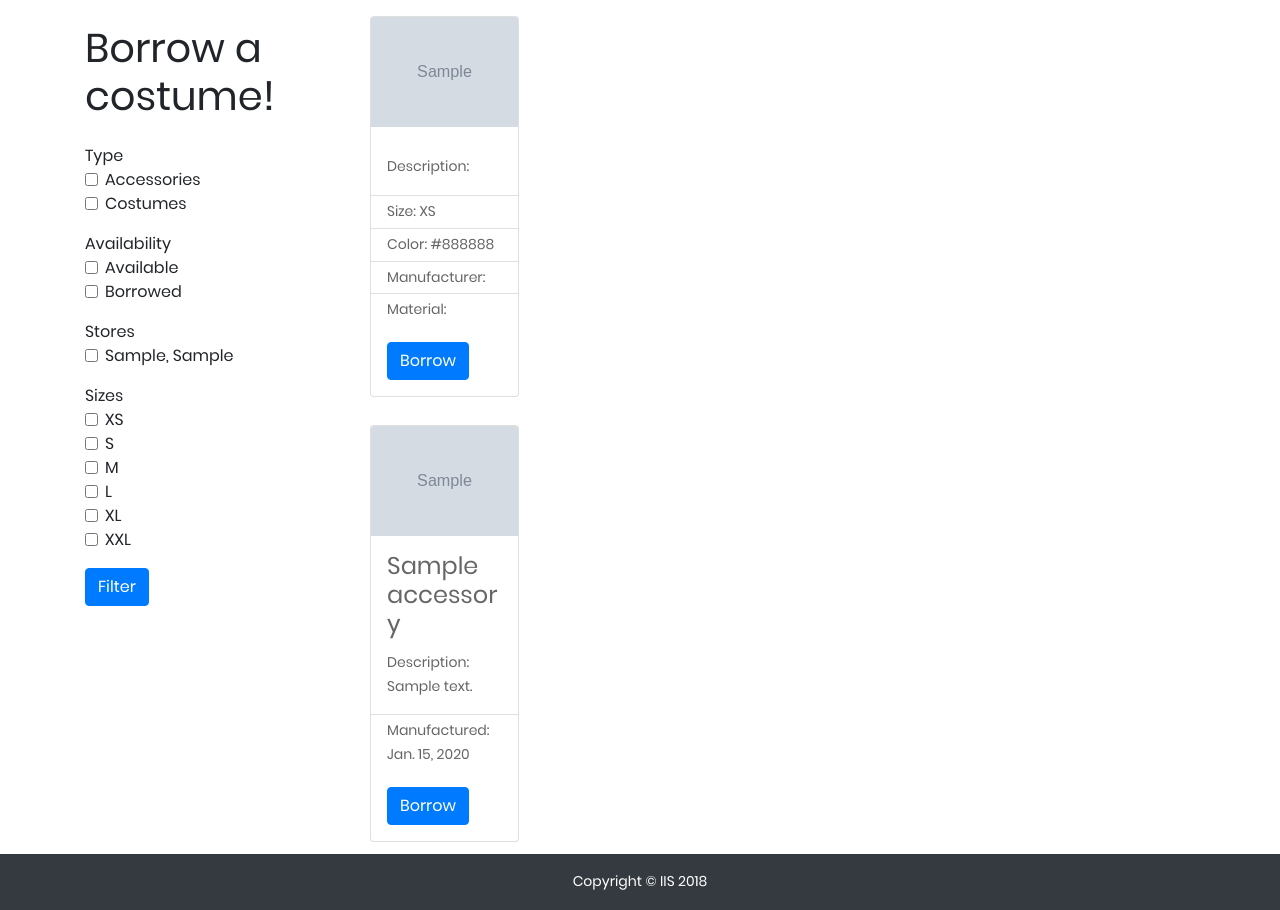
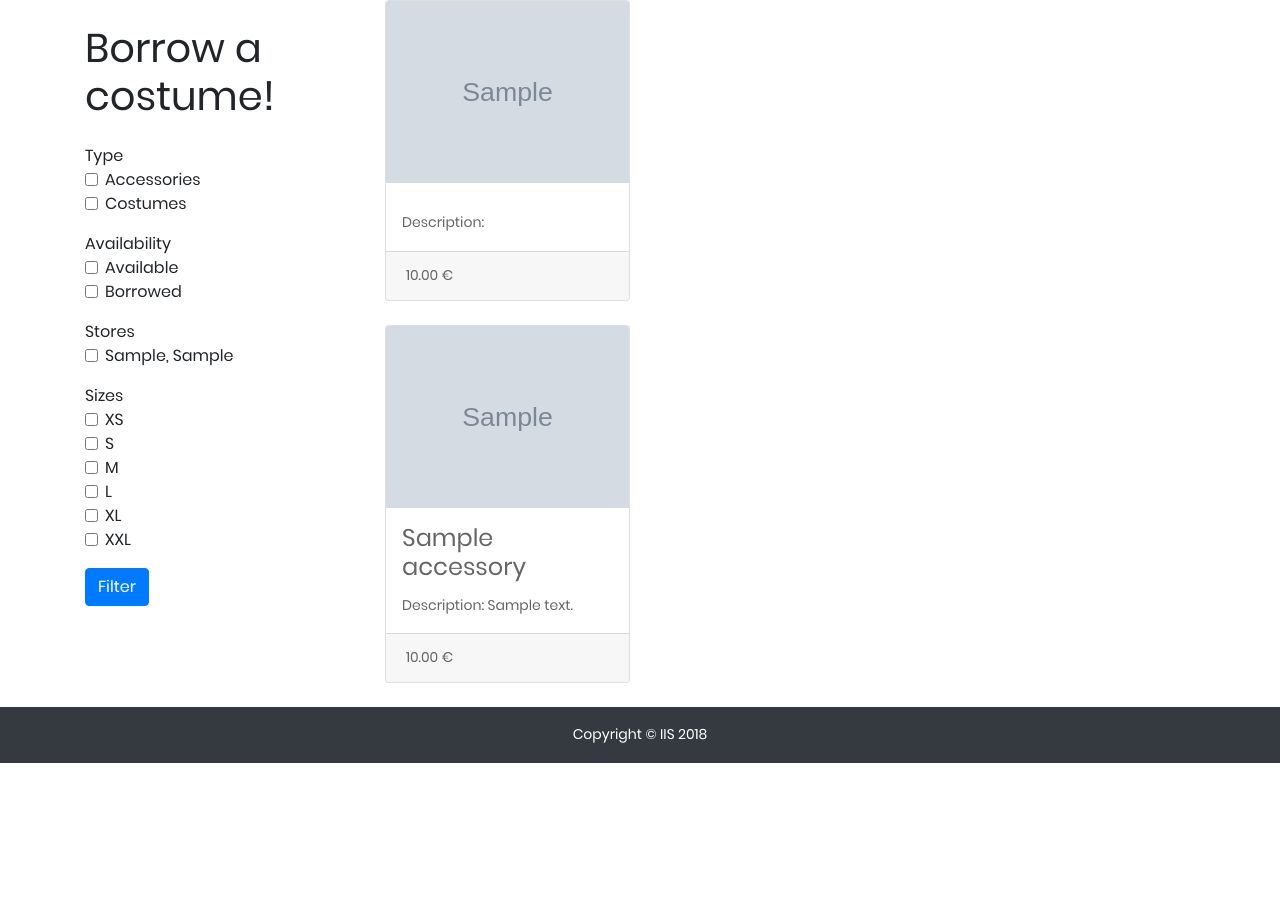
Before and after one commit to MatejKastak/iis, a Django app: page / in a window 1280 px wide. Shown: the part 56-966 px from the top of the page. After the commit the page ends 819 px from the top, so only its background shows below. Run offline with Django 3.2, Linux system fonts and the light colour scheme; tables that the repository leaves empty hold one stand-in row (values such as "Sample post"); grey boxes marked "Sample" are stand-in pictures; some libraries are stand-ins or nearby versions.

Commit message:
New Costume and Accessory card in gallery

```diff
--- a/costumes/templates/costumes/accessory_card.html
+++ b/costumes/templates/costumes/accessory_card.html
@@ -1,17 +1,16 @@
 <!-- TODO: On hover change color?-->
 <!-- TODO: Width and size overall-->
+<div class="col-lg-4 col-md-6 mb-4">
   <a href="{% url 'accessories' accessory.id %}">
-  <div class="card">
+    <div class="card h-100">
       <img class="card-img-top img-fluid" src="{{accessory.picture.url}}" alt="Card image cap">
       <div class="card-body">
 	<h4 class="card-title">{{accessory.name}}</h4>
 	<p class="card-text">Description: {{accessory.description}}</p>
       </div>
-    <ul class="list-group list-group-flush">
-      <li class="list-group-item">Manufactured: {{accessory.manufactured}}</li>
-    </ul>
-    <div class="card-body">
-      <a href="{% url 'accessories' accessory.id %}" class="btn btn-primary">Borrow</a>
+      <div class="card-footer">
+	<p class="card-text">{{accessory.price}} €</small>
       </div>
     </div>
   </a>
+</div>
--- a/costumes/templates/costumes/costume_card.html
+++ b/costumes/templates/costumes/costume_card.html
@@ -1,18 +1,14 @@
+<div class="col-lg-4 col-md-6 mb-4">
   <a href="{% url 'costumes' costume.id %}">
     <div class="card h-100">
-    <img class="card-img-top img-fluid" src="{{costume.picture.url}}" alt="Card image cap">
+      <img class="card-img-top" src="{{costume.picture.url}}" alt="Card image cap">
       <div class="card-body">
 	<h4 class="card-title">{{costume.costume_template.name}}</h4>
 	<p class="card-text">Description: {{costume.costume_template.description}}</p>
       </div>
-    <ul class="list-group list-group-flush">
-      <li class="list-group-item">Size: {{costume.size}}</li>
-      <li class="list-group-item">Color: {{costume.color}}</li>
-      <li class="list-group-item">Manufacturer: {{costume.costume_template.manufacturer}}</li>
-      <li class="list-group-item">Material: {{costume.costume_template.material}}</li>
-    </ul>
-    <div class="card-body">
-      <a href="{% url 'costumes' costume.id %}" class="btn btn-primary">Borrow</a>
+      <div class="card-footer">
+	<p class="card-text">{{costume.price}} €</small>
       </div>
     </div>
   </a>
+</div>
--- a/costumes/templates/costumes/index.html
+++ b/costumes/templates/costumes/index.html
@@ -70,17 +70,13 @@
     </div>
     <div class="col-lg-9">
 
-      <div class="card-columns">
       {% for costume in costumes %}
       {% include "costumes/costume_card.html" with costume=costume %}
       {% endfor %}
-      </div>
 
-      <div class="card-columns">
       {% for accessory in accessories %}
       {% include "costumes/accessory_card.html" with accessory=accessory %}
       {% endfor %}
-      </div>
 
     </div>
   </div>
--- a/costumes/views.py
+++ b/costumes/views.py
@@ -9,8 +9,6 @@
 
 from .models import *
 from .forms import *
-
-
 
 def index(request):
     context = {'costumes': Costume.objects.all(),
```
Lines whose indentation alone changed are shown as unchanged.
